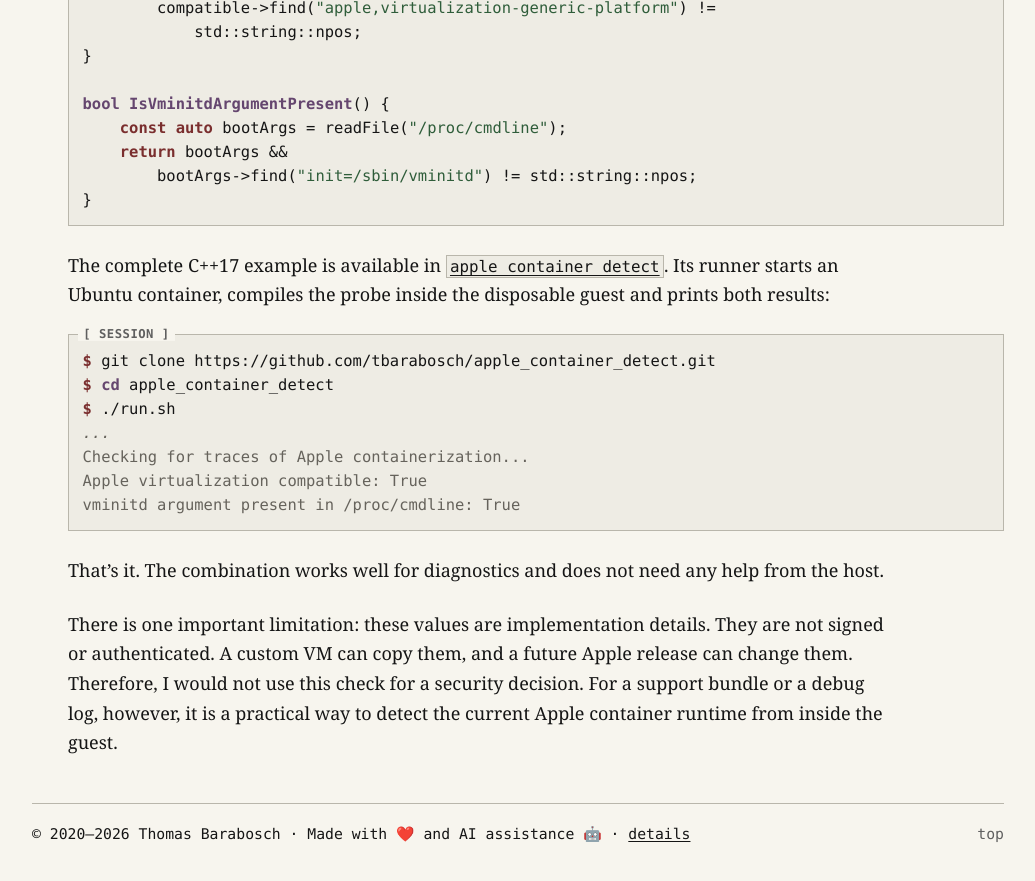
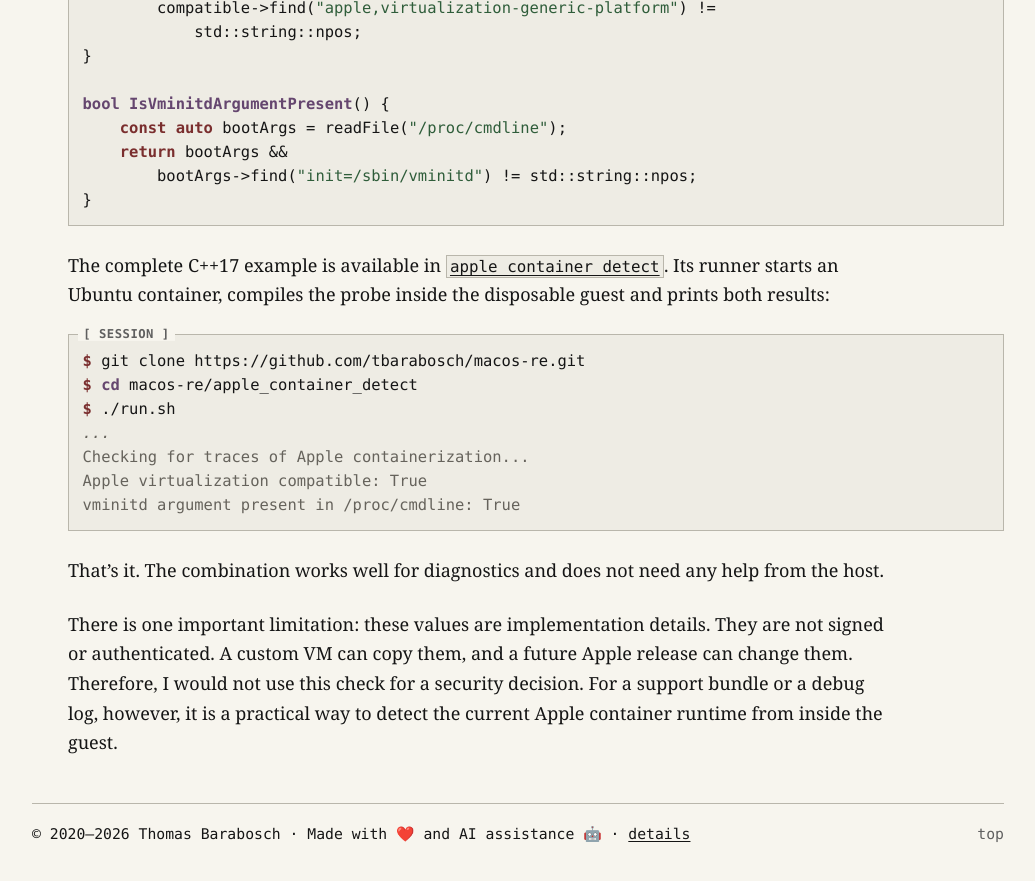
Before and after one commit to tbarabosch/tbarabosch.github.io, a Jekyll site: the page built from _posts/2026-08-12-detecting-apple-container-from-inside-the-guest.md, in a window 1280 px wide and 900 px high, scrolled down 4988 px. Shown: the top 881 px of the window, without its empty margins (122-1157 px from the left). Built offline with Jekyll 4.4.1, drawn with Linux system fonts in a browser that asks for light colours.

Commit message:
Update Apple Container tool link

````diff
--- a/_posts/2026-08-12-detecting-apple-container-from-inside-the-guest.md
+++ b/_posts/2026-08-12-detecting-apple-container-from-inside-the-guest.md
@@ -170,11 +170,11 @@
 }
 ```
 
-The complete C++17 example is available in [`apple_container_detect`](https://github.com/tbarabosch/apple_container_detect). Its runner starts an Ubuntu container, compiles the probe inside the disposable guest and prints both results:
+The complete C++17 example is available in [`apple_container_detect`](https://github.com/tbarabosch/macos-re/tree/main/apple_container_detect). Its runner starts an Ubuntu container, compiles the probe inside the disposable guest and prints both results:
 
 ```console
-$ git clone https://github.com/tbarabosch/apple_container_detect.git
-$ cd apple_container_detect
+$ git clone https://github.com/tbarabosch/macos-re.git
+$ cd macos-re/apple_container_detect
 $ ./run.sh
 ...
 Checking for traces of Apple containerization...
````
